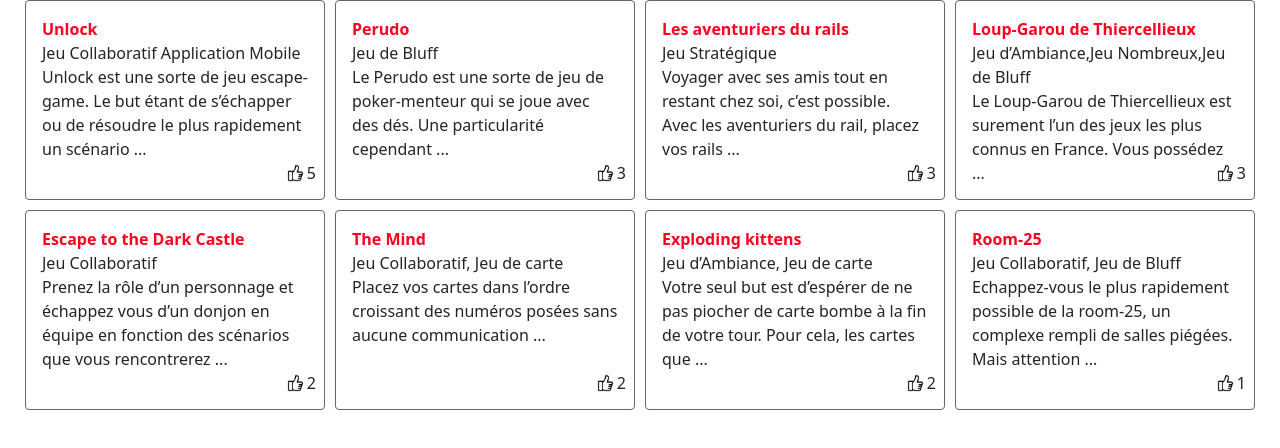
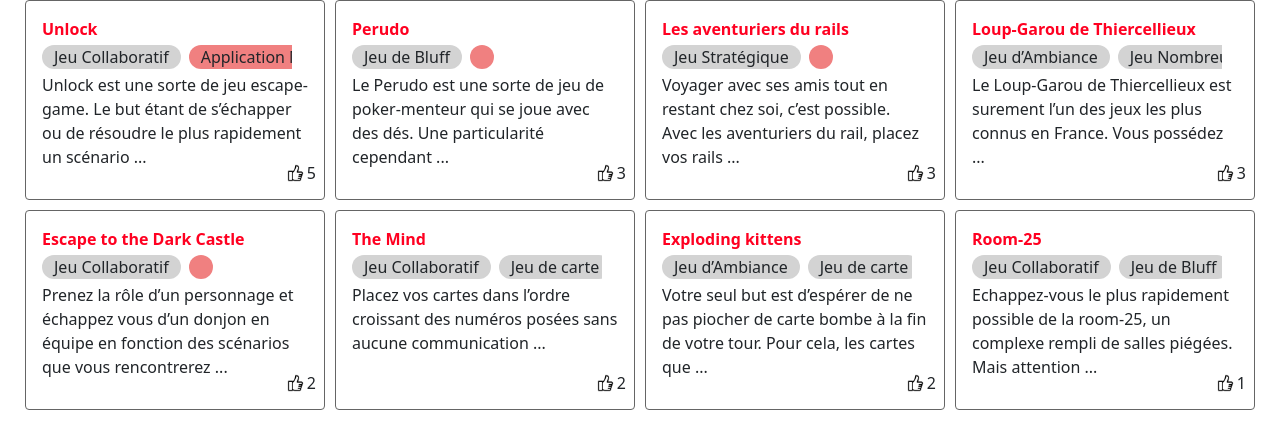
Before and after one commit to Rob1Wagner/Rob1Wagner.github.io, an Angular app in the folder games_recommendation/: page / in a window 1280 px wide. Shown: the top 448 px of the page. Built offline with nearby package versions, Linux system fonts and the light colour scheme.

Commit message:
ajouts tags sous forme de chips + mise en ligne

```diff
--- a/games_recommendation/src/app/app.component.ts
+++ b/games_recommendation/src/app/app.component.ts
@@ -15,8 +15,8 @@
     { id: 3, title: "Les aventuriers du rails", tags: ["Jeu Stratégique"], warntags: [""], description: "Voyager avec ses amis tout en restant chez soi, c’est possible. Avec les aventuriers du rail, placez vos rails ...", nbLikes: 3, isAlreadyLiked : false},
     { id: 4, title: "Loup-Garou de Thiercellieux", tags: ["Jeu d’Ambiance", "Jeu Nombreux", "Jeu de Bluff"], warntags: [""], description: "Le Loup-Garou de Thiercellieux est surement l’un des jeux les plus connus en France. Vous possédez ... ", nbLikes: 3, isAlreadyLiked : false},
     { id: 5, title: "Escape to the Dark Castle", tags: ["Jeu Collaboratif"], warntags: [""], description: "Prenez la rôle d’un personnage et échappez vous d’un donjon en équipe en fonction des scénarios que vous rencontrerez ...", nbLikes: 2, isAlreadyLiked : false},
-    { id: 6, title: "The Mind", tags: ["Jeu Collaboratif, Jeu de carte"], warntags: [""], description: "Placez vos cartes dans l’ordre croissant des numéros posées sans aucune communication  ...", nbLikes: 2, isAlreadyLiked : false},
-    { id: 7, title: "Exploding kittens", tags: ["Jeu d’Ambiance, Jeu de carte"], warntags: [""], description: "Votre seul but est d’espérer de ne pas piocher de carte bombe à la fin de votre tour.  Pour cela, les cartes que ...", nbLikes: 2, isAlreadyLiked : false},
-    { id: 8, title: "Room-25", tags: ["Jeu Collaboratif, Jeu de Bluff"], warntags: [""], description: "Echappez-vous le plus rapidement possible de la room-25, un complexe rempli de salles piégées. Mais attention ...", nbLikes: 1, isAlreadyLiked : false},
+    { id: 6, title: "The Mind", tags: ["Jeu Collaboratif", "Jeu de carte"], warntags: [""], description: "Placez vos cartes dans l’ordre croissant des numéros posées sans aucune communication  ...", nbLikes: 2, isAlreadyLiked : false},
+    { id: 7, title: "Exploding kittens", tags: ["Jeu d’Ambiance", "Jeu de carte"], warntags: [""], description: "Votre seul but est d’espérer de ne pas piocher de carte bombe à la fin de votre tour.  Pour cela, les cartes que ...", nbLikes: 2, isAlreadyLiked : false},
+    { id: 8, title: "Room-25", tags: ["Jeu Collaboratif", "Jeu de Bluff"], warntags: [""], description: "Echappez-vous le plus rapidement possible de la room-25, un complexe rempli de salles piégées. Mais attention ...", nbLikes: 1, isAlreadyLiked : false},
   ]
 }
--- a/games_recommendation/src/app/card/card.component.html
+++ b/games_recommendation/src/app/card/card.component.html
@@ -1,7 +1,8 @@
 <mat-card class="card-properties">
     <mat-card-header>
       <mat-card-title class="title">{{game.title}}</mat-card-title>
-      <mat-card-subtitle>{{game.tags}} {{game.warntags}}</mat-card-subtitle>
+      <!--<mat-card-subtitle>{{game.tags}} {{game.warntags}}</mat-card-subtitle>-->
+      <mat-card-subtitle><app-tag [tags]="game.tags" [warntags]="game.warntags"></app-tag></mat-card-subtitle>
     </mat-card-header>
     <mat-card-content>
       <p>{{game.description}}</p>
--- a/games_recommendation/src/app/card/card.component.ts
+++ b/games_recommendation/src/app/card/card.component.ts
@@ -1,15 +1,10 @@
 import { Component, Input} from '@angular/core';
-import { CommonModule } from '@angular/common';
-import { MatButtonModule } from '@angular/material/button';
-import { MatCardModule } from '@angular/material/card';
 import { Game } from '../interface/game';
 
 @Component({
   selector: 'app-card',
   templateUrl: './card.component.html',
   styleUrls: ['./card.component.scss'],
-  standalone: true,
-  imports: [CommonModule, MatCardModule, MatButtonModule],
 })
 export class CardComponent {
 
--- a/games_recommendation/src/app/interface/game.ts
+++ b/games_recommendation/src/app/interface/game.ts
@@ -1,5 +1,5 @@
 /**
- * Data Informations of game
+ * Data Informations of a game
  */
 export interface Game {
     id: number,
--- /dev/null
+++ b/games_recommendation/src/app/tag/tag.component.html
@@ -0,0 +1,5 @@
+
+<mat-chip-listbox aria-label="Tags selection" class="container-properties">
+    <mat-chip *ngFor="let tag of tags" class="tag-properties">{{this.tag}}</mat-chip>
+    <mat-chip *ngFor="let warntag of warntags" class="warntag-properties">{{this.warntag}}</mat-chip>
+</mat-chip-listbox>
--- /dev/null
+++ b/games_recommendation/src/app/tag/tag.component.scss
@@ -0,0 +1,20 @@
+.container-properties{
+  overflow-x: auto;
+  width: 250px;
+}
+
+::ng-deep .mdc-evolution-chip-set__chips{
+  flex-flow: nowrap !important;
+}
+
+.tag-properties{
+    background-color: lightgray !important;
+}
+
+.warntag-properties{
+    background-color: lightcoral !important;
+}
+
+::before {
+    content: none;
+ }
--- /dev/null
+++ b/games_recommendation/src/app/tag/tag.component.ts
@@ -0,0 +1,15 @@
+import { Component, Input } from '@angular/core';
+
+@Component({
+  selector: 'app-tag',
+  templateUrl: './tag.component.html',
+  styleUrls: ['./tag.component.scss']
+})
+export class TagComponent {
+
+  @Input() tags!: string[];
+  @Input() warntags!: string[];
+
+  public TagComponent(){}
+
+}
```
Also changed, not shown: games_recommendation/src/app/app.module.ts (+11 -1 lines), 1 other file (tests, documents, lock files or other folders).
